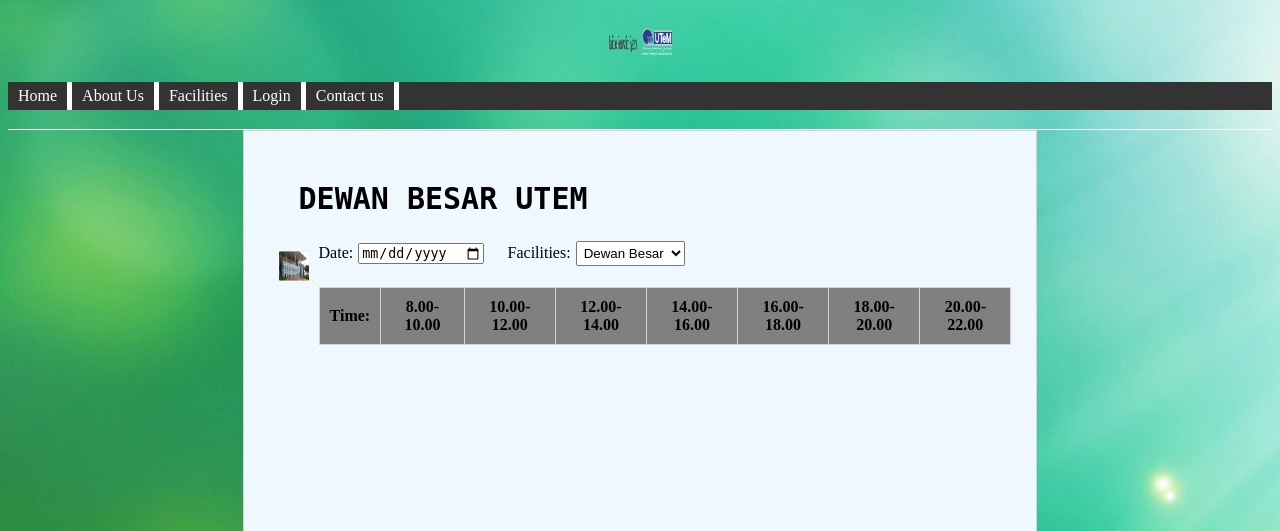
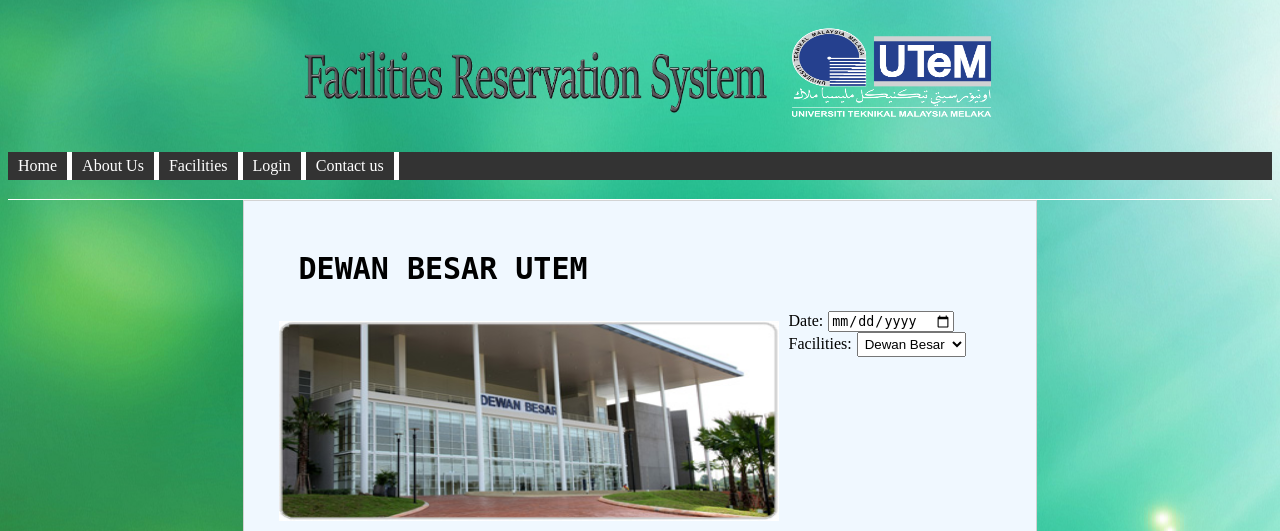
Before and after one commit to asyrafsuhaimi/ofrs, a PHP site: page /reservation/booking.php in a window 1280 px wide. Shown: the top 531 px of the page. Run offline with PHP 8.4, Linux system fonts and the light colour scheme; lists and menus that the app fills with data are empty.

Commit message:
i have fix the error that the images in booking.php not working properly

```diff
--- a/css/bookingcss.css
+++ b/css/bookingcss.css
@@ -83,8 +83,4 @@
     margin-left: 5px;
     padding: 3px; }
 
-img {
-  width: 30px;
-  height: 30px; }
-
 /*# sourceMappingURL=bookingcss.css.map */
--- a/css/bookingcss.sass
+++ b/css/bookingcss.sass
@@ -73,6 +73,3 @@
   select
     margin-left: 5px
     padding: 3px
-img
-  width: 30px
-  height: 30px
--- a/reservation/booking.html
+++ b/reservation/booking.html
@@ -1,6 +1,3 @@
-<!--<?php
-  require_once('booked.php');
- ?>-->
 <html>
 <head>
 
```
Also changed, not shown: 1 other file.
